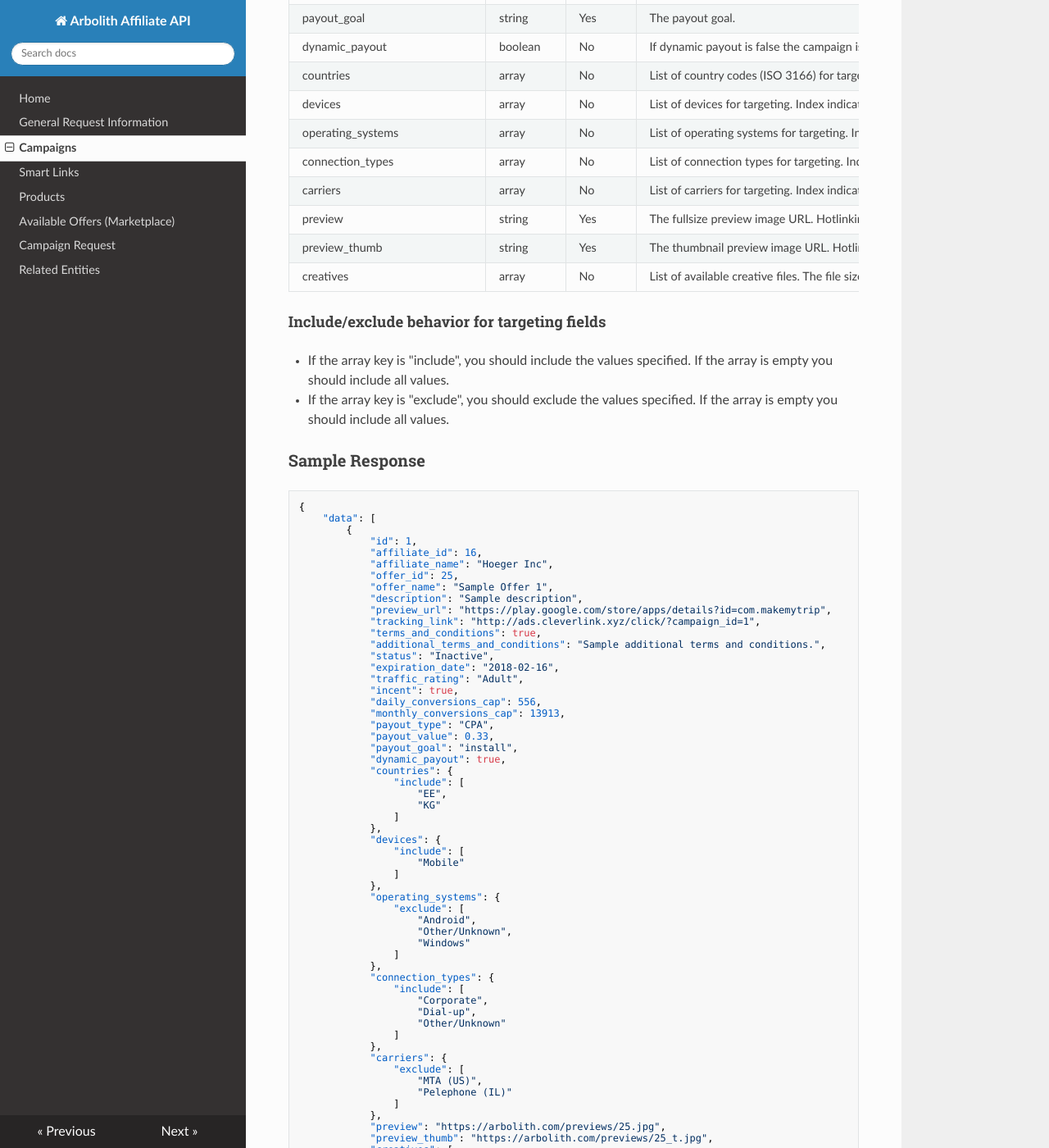
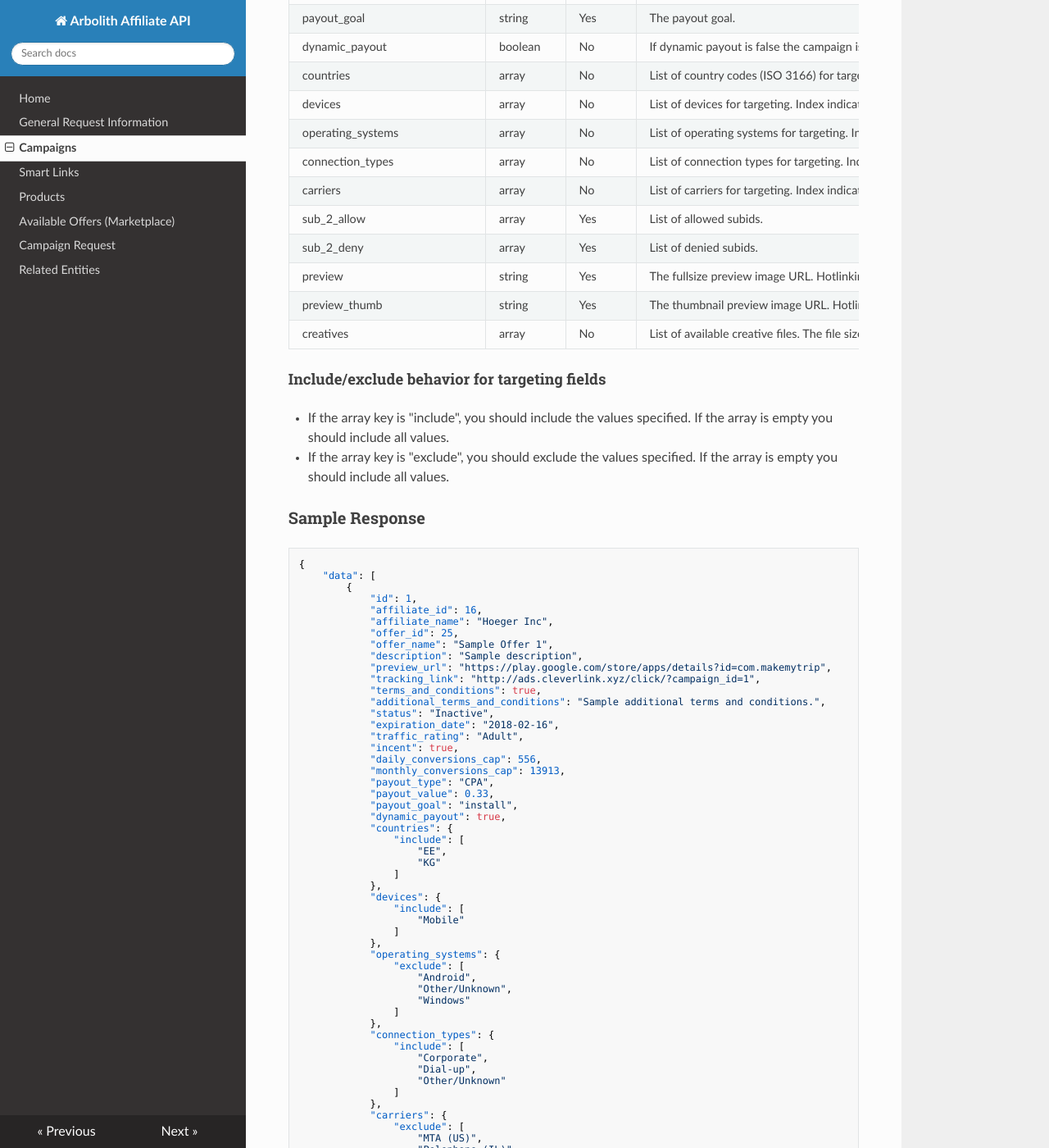
Before and after one commit to automizer-cloud/automizer.cloud-affiliate-api-docs, an MkDocs documentation site: the page built from docs/campaigns.md, in a window 1280 px wide and 1400 px high, scrolled down 1031 px. Shown: the whole window at 82% size. Built offline with MkDocs 1.6.1, drawn with Linux system fonts in a browser that asks for light colours; nearby versions of some CDN libraries; old or Windows-style settings are respelled for this version of MkDocs; some of the changed text lies outside the part shown.

Commit message:
Update docs

```diff
--- a/docs/campaigns.md
+++ b/docs/campaigns.md
@@ -36,6 +36,8 @@ devices                         | array     | No       | List of devices for tar
 operating_systems               | array     | No       | List of operating systems for targeting. Index indicates the operation (include/exclude). Check the Related Entities section for a list of possible values.
 connection_types                | array     | No       | List of connection types for targeting. Index indicates the operation (include/exclude). Check the Related Entities section for a list of possible values.
 carriers                        | array     | No       | List of carriers for targeting. Index indicates the operation (include/exclude). Check the Related Entities section for a list of possible values.
+sub_2_allow                     | array     | Yes      | List of allowed subids.
+sub_2_deny                      | array     | Yes      | List of denied subids.
 preview                         | string    | Yes      | The fullsize preview image URL. Hotlinking not allowed.
 preview_thumb                   | string    | Yes      | The thumbnail preview image URL. Hotlinking not allowed.
 creatives                       | array     | No       | List of available creative files. The file sizes are expressed in KB. Extensions enabled: jpg, jpeg, jpe, gif, png, swf, zip, rar, mp4. Hotlinking not allowed.
@@ -102,6 +104,14 @@ creatives                       | array     | No       | List of available creat
                     "Pelephone (IL)"
                 ]
             },
+            "sub_2_allow": null,
+            "sub_2_deny": [
+                "7_IXMxi",
+                "4_wZ6iY",
+                "3_OVgnv",
+                "7_5INrD",
+                "6_xEvIo"
+            ],
             "preview": "https://arbolith.com/previews/25.jpg",
             "preview_thumb": "https://arbolith.com/previews/25_t.jpg",
             "creatives": [
```
